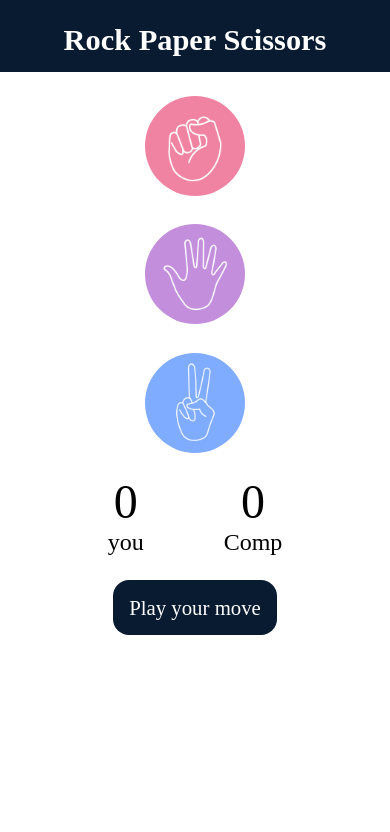
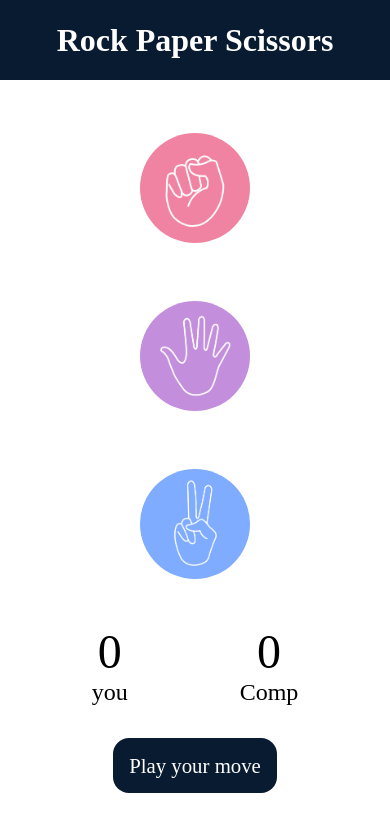
Before and after one commit to itzMayur01/Rock-Paper-Scissors-Game, a plain HTML site: page index.html in a window 390 px wide. Drawn offline with Linux system fonts and the light colour scheme.

Commit message:
responsive design

```diff
--- a/style.css
+++ b/style.css
@@ -13,13 +13,7 @@ h1{
 
 }
 
-@media screen and (max-width: 569px) {
-    h1 {
-        height: 4.5rem;
-        font-size: 1.9rem;
 
-    }
-  }
 
 
 .choice {
@@ -39,8 +33,8 @@ h1{
 @media screen and (max-width: 569px) {
     .choice {
 
-     height: 115px;
-    width: 115px;
+     height: 120px;
+    width: 120px;
     border-radius: 50%;
     }
   }
@@ -55,8 +49,8 @@ img{
 
 @media screen and (max-width: 569px) {
     img {
-        height: 100px;
-        width: 100px;
+        height: 110px;
+        width: 110px;
     }
   }
 
@@ -76,8 +70,8 @@ img{
     .choices {
         display: flex;
         flex-direction: column;
-        gap: 0.85rem;
-        margin-top: 1rem;
+        gap: 3rem;
+        margin-top: 3rem;
 
 
     }
@@ -100,7 +94,8 @@ img{
     .score-board{
 
         font-size: 1.5rem;
-        margin-top: 0.85rem;
+        margin-top: 2.5rem;
+        gap: 7rem;
     }
   }
 
@@ -121,14 +116,14 @@ img{
     margin-top: 5rem;
 }
 
-
 @media screen and (max-width: 425px) {
     .msg-container{
 
-        margin-top: 2.5rem;
+        margin-top: 3rem;
 
     }
   }
+
 
 
 #msg{
```
